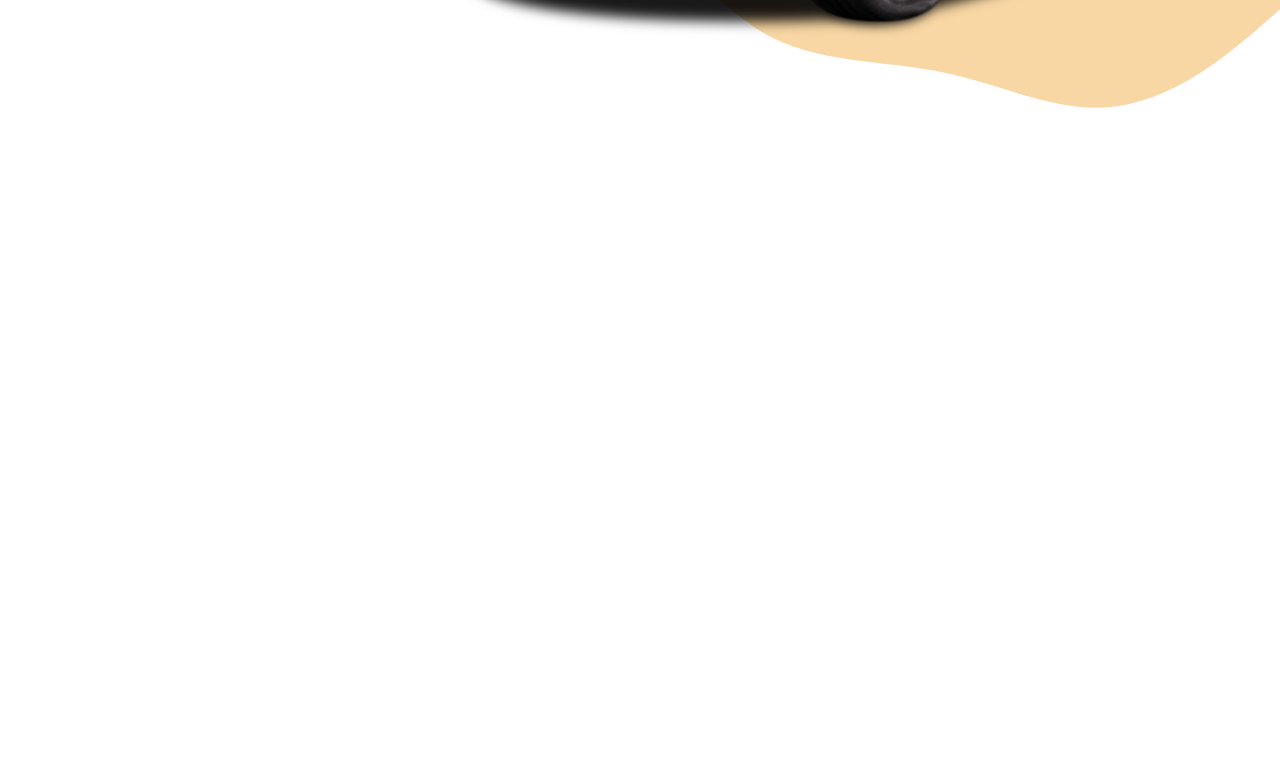
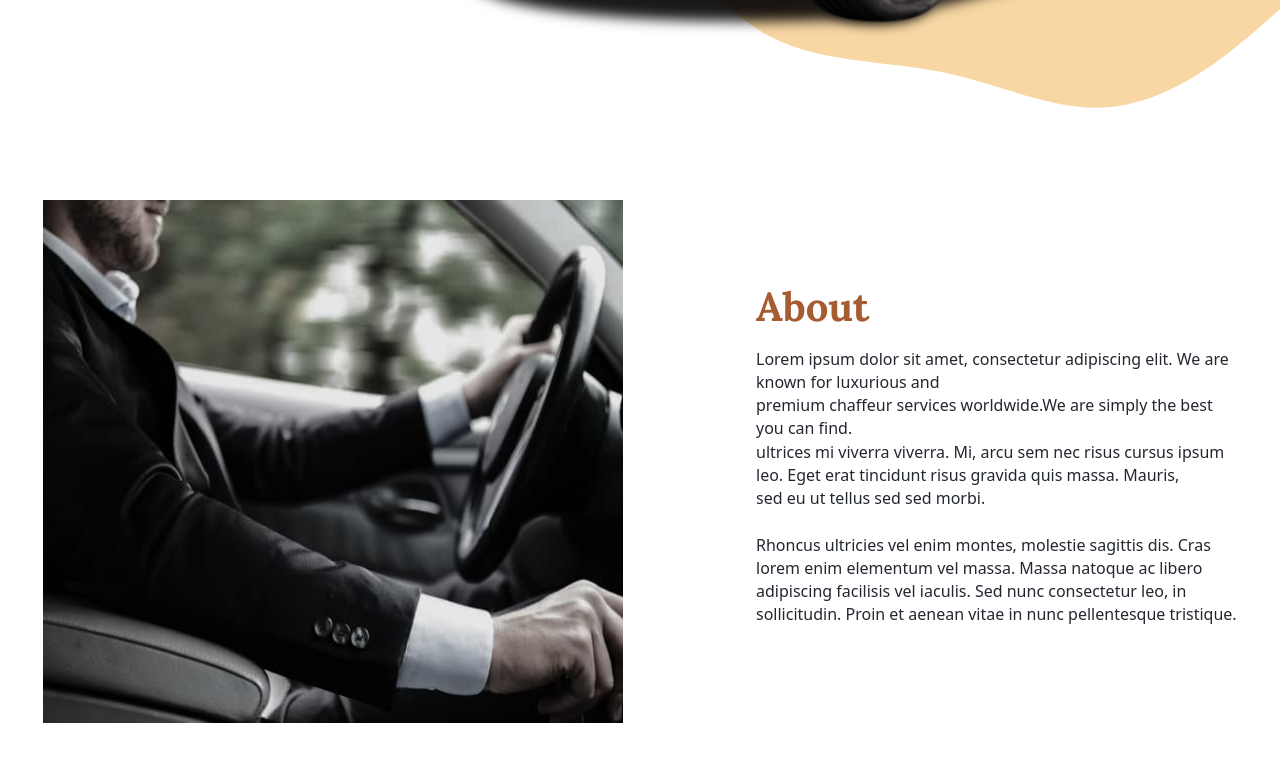
Before and after one commit to MohammadMahdi-Yousefi/Chaffeur-Landing-pro, a plain HTML site: page index.html in a window 1280 px wide. Shown: the part 667-1428 px from the top of the page. Before the commit the page ends 867 px from the top, so only its background shows below. Drawn offline with nearby package versions, Linux system fonts and the light colour scheme; a web font is replaced by a local one.

Commit message:
finished  about section

```diff
--- a/index.html
+++ b/index.html
@@ -54,6 +54,32 @@
       </div>
     </header>
     <!-- about section -->
+    <section class="container">
+      <div class="about-section">
+        <img
+          src="./images/About image.jpg"
+          class="about-img"
+          alt="about section pic"
+        />
+        <div class="about-text">
+          <h2 class="about-header">About</h2>
+          <p class="about-par">
+            Lorem ipsum dolor sit amet, consectetur adipiscing elit. We are
+            <br />
+            known for luxurious and <br />
+            premium chaffeur services worldwide.We are simply the best you
+            can find. <br />
+            ultrices mi viverra viverra. Mi, arcu sem nec risus cursus ipsum
+            leo. Eget erat tincidunt risus gravida quis massa. Mauris, <br> sed eu ut
+            tellus sed sed morbi. <br><br> Rhoncus ultricies vel enim montes, molestie
+            sagittis dis. Cras lorem enim elementum vel massa. Massa natoque ac
+            libero adipiscing facilisis vel iaculis. Sed nunc consectetur leo,
+            in sollicitudin. Proin et aenean vitae in nunc pellentesque
+            tristique.
+          </p>
+        </div>
+      </div>
+    </section>
 
     <script src="./scripts/script.js"></script>
     <script
--- a/styles/style.css
+++ b/styles/style.css
@@ -4,6 +4,10 @@ body {
   box-sizing: border-box;
   color: #232730;
   direction: ltr;
+}
+.container {
+  width: 1194px;
+  margin: 0 auto;
 }
 
 @font-face {
@@ -28,10 +32,7 @@ colors :
 #F8D7A4
 #232730
 */
-.container {
-  margin: 0 auto;
-  width: 1194px;
-}
+
 /* nav header */
 .nav-header {
   display: flex;
@@ -40,7 +41,7 @@ colors :
   justify-content: space-between;
   margin-top: 23px;
   position: sticky;
-
+  z-index: 2;
   top: 0;
   padding: 0px 123px;
   background-color: hwb(0 100% 0% / 0.95);
@@ -99,7 +100,7 @@ colors :
   margin-top: 114px;
 }
 .tilte {
-  margin-left: 123px;
+  margin-left: 168px;
   display: flex;
   gap: 47px;
   align-items: center;
@@ -120,9 +121,42 @@ colors :
 }
 .car-img {
   position: absolute;
-  z-index: 10;
+  z-index: 1;
   top: 230px;
   right: 76px;
   width: 832px;
   height: 503px;
 }
+/* about section styles */
+
+.about-section {
+  display: flex;
+  gap: 133px;
+  align-items: center;
+  margin-bottom: 130px;
+}
+.about-img {
+  width: 580px;
+  height: 523px;
+}
+.about-text {
+  max-width: 481px;
+}
+.about-header {
+  font-family: Lora;
+  font-size: 40px;
+  font-weight: 700;
+  line-height: 51.2px;
+  text-align: left;
+  color: #a55c30;
+  margin-top: 0;
+  margin-bottom: 16px;
+}
+.about-par {
+  font-family: Noto Sans;
+  font-size: 16px;
+  font-weight: 400;
+  line-height: 23.2px;
+  text-align: left;
+  text-align: start;
+}
```
Also changed, not shown: images/About image.jpg (added).
